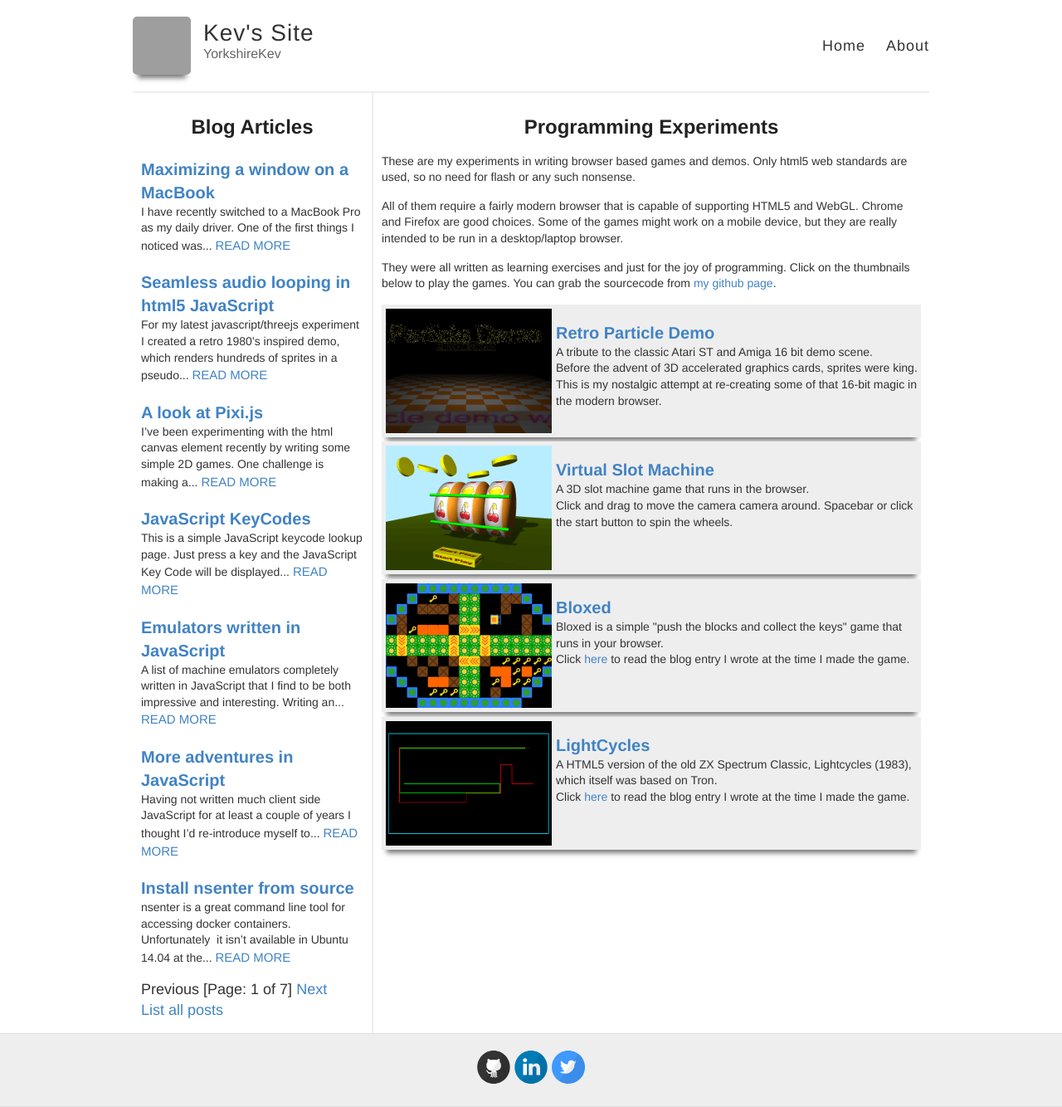
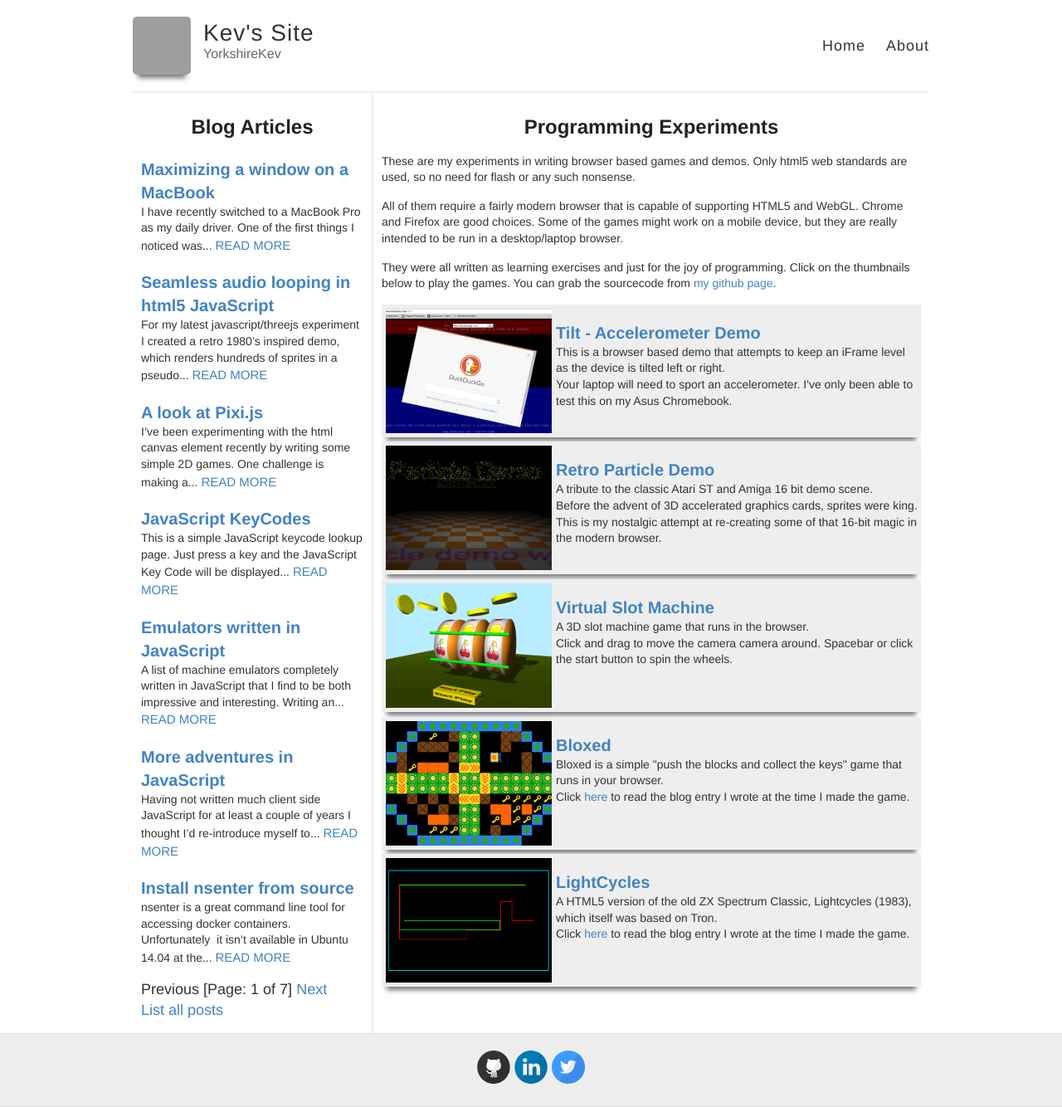
Before and after one commit to YorkshireKev/kevssite.com-jekyll-version, a Jekyll site: the page built from index.html, in a window 1280 px wide. Shown: the whole page at 83% size. Built offline with Jekyll 4.4.1, drawn with Linux system fonts in a browser that asks for light colours; the list of posts is cut into pages by our own code; grey boxes are pictures that could not be loaded.

Commit message:
Add tilt demo

```diff
--- a/_layouts/frontpage.html
+++ b/_layouts/frontpage.html
@@ -47,6 +47,13 @@
         <div>
         <table class="gameentries">
           <tr class="gameentry">
+            <td><a href="/tilt"><img class="thumbnail" src="/images/tilt-thumbnail.png">
+            <h3>Tilt - Accelerometer Demo</a></h3>
+            <p>This is a browser based demo that attempts to keep an iFrame level as the device is tilted left or right.<br/>
+            Your laptop will need to sport an accelerometer. I've only been able to test this on my Asus Chromebook.</p>
+            </td>
+          </tr>
+          <tr class="gameentry">
             <td><a href="/retro-particle-demo"><img class="thumbnail" src="/images/particle-thumbnail.png">
             <h3>Retro Particle Demo</a></h3>
             <p>A tribute to the classic Atari ST and Amiga 16 bit demo scene.<br/>
```
Also changed, not shown: images/tilt-thumbnail.png (added).
